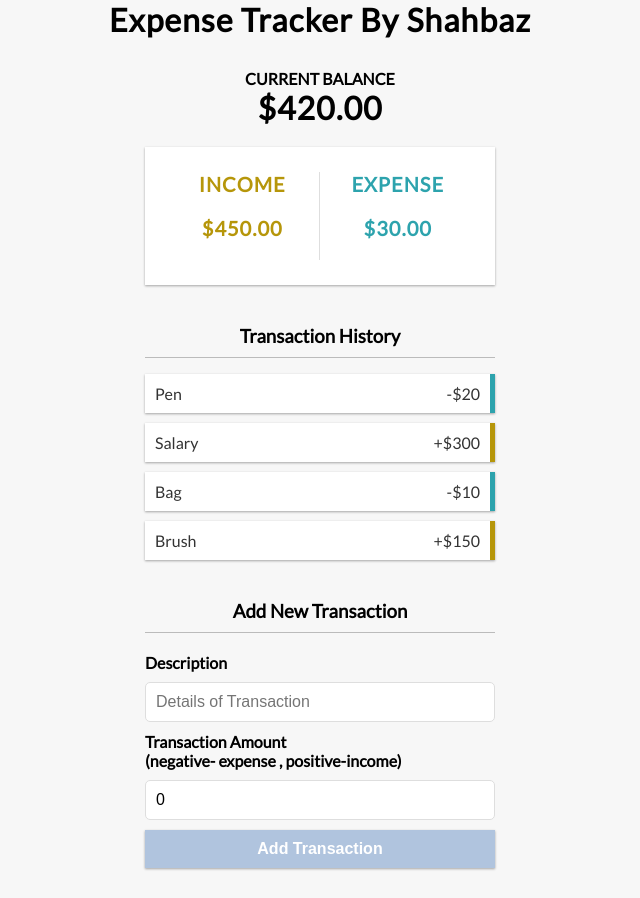
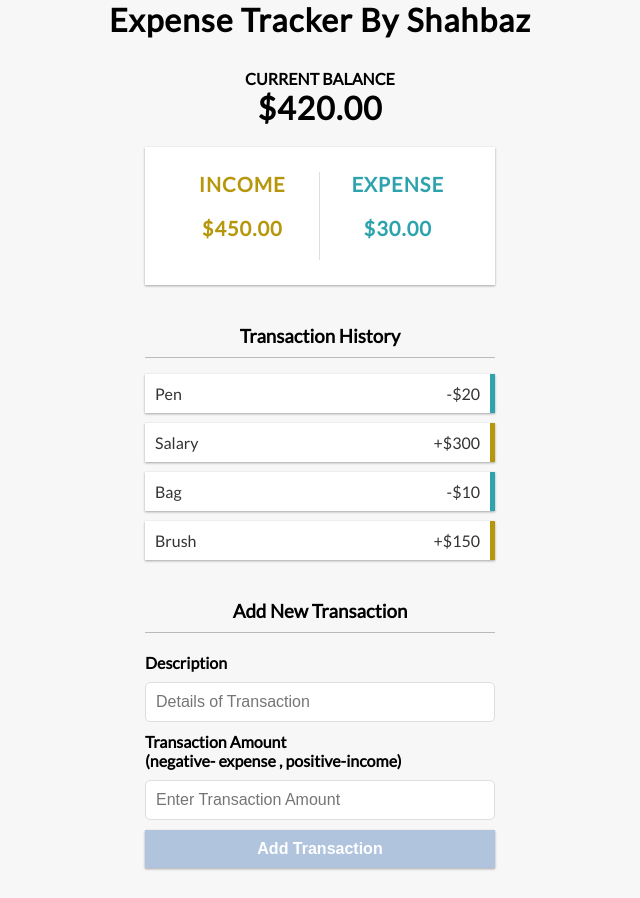
Before and after one commit to muhammadshahbaz08/expense-tracker-app, a React (Create React App) app: page / in a window 1280 px wide. Shown: the whole page, without its empty margins (320-960 px from the left). Built offline with nearby package versions, Linux system fonts and the light colour scheme.

Commit message:
Using useRef hook
Using useRef hook to get the values from Input  feilds, and also clearing the Input feilds on pressing enter or Adding the transaction.

```diff
--- a/src/components/AddTransaction.js
+++ b/src/components/AddTransaction.js
@@ -1,16 +1,20 @@
-import { useState, useContext } from "react";
+import { useState, useContext, useRef } from "react";
 import { GlobalContext } from "./context/GlobalState";
 
 export const AddTransaction = () => {
-  const {addTransaction} = useContext(GlobalContext);
+  const { addTransaction } = useContext(GlobalContext);
 
+  // declaring State's
   const [text, setText] = useState("");
   const [amount, setAmount] = useState(0);
+
+  // Using useRef Hook for getting values
+  const descrInput = useRef();
+  const amountInput = useRef();
 
   // handleSubmit
   const handleSubmit = (event) => {
     event.preventDefault();
-
     const newTransaction = {
       id: Math.floor(Math.random() * 100000000),
       text: text,
@@ -18,6 +22,10 @@ export const AddTransaction = () => {
     };
 
     addTransaction(newTransaction);
+
+    // After the new transaction is added , then the input feilds are reset
+    descrInput.current.value = "";
+    amountInput.current.value = 0;
   };
   return (
     <div>
@@ -29,18 +37,20 @@ export const AddTransaction = () => {
             type="text"
             id="description"
             placeholder="Details of Transaction"
-            value={text}
-            onChange={(event) => setText(event.target.value)}
+            ref={descrInput}
+            onChange={() => setText(descrInput.current.value)}
           />
         </div>
         <div className="form-control">
-          <label htmlFor="transactionamount">Transaction Amount <br/> (negative- expense , positive-income)</label>
+          <label htmlFor="transactionamount">
+            Transaction Amount <br /> (negative- expense , positive-income)
+          </label>
           <input
             type="text"
             id="transactionamount"
             placeholder="Enter Transaction Amount"
-            value={amount}
-            onChange={(event) => setAmount(event.target.value)}
+            ref={amountInput}
+            onChange={() => setAmount(amountInput.current.value)}
           />
         </div>
         <button className="btn">Add Transaction</button>
```
